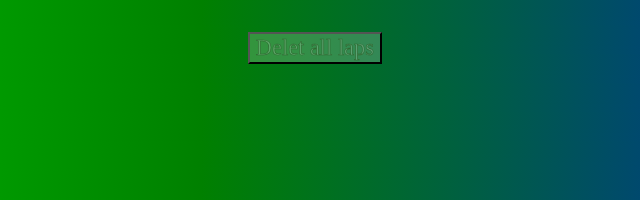
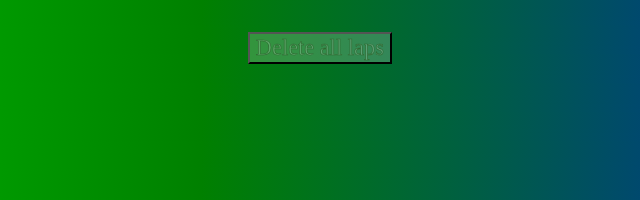
Before and after one commit to ArmRubo/ArmRubo2.github.io, a plain HTML site: page index.html in a window 1280 px wide. Shown: the part 207-407 px from the top of the page, 310-950 px from the left. Drawn offline with Linux system fonts and the light colour scheme; a web font is replaced by a local one.

Commit message:
index.html

```diff
--- a/index.html
+++ b/index.html
@@ -27,7 +27,7 @@
 
     </ul>
 
-    <button class="dal">Delet all laps</button>
+    <button class="dal">Delete all laps</button>
 
 </body>
 </html>
```
